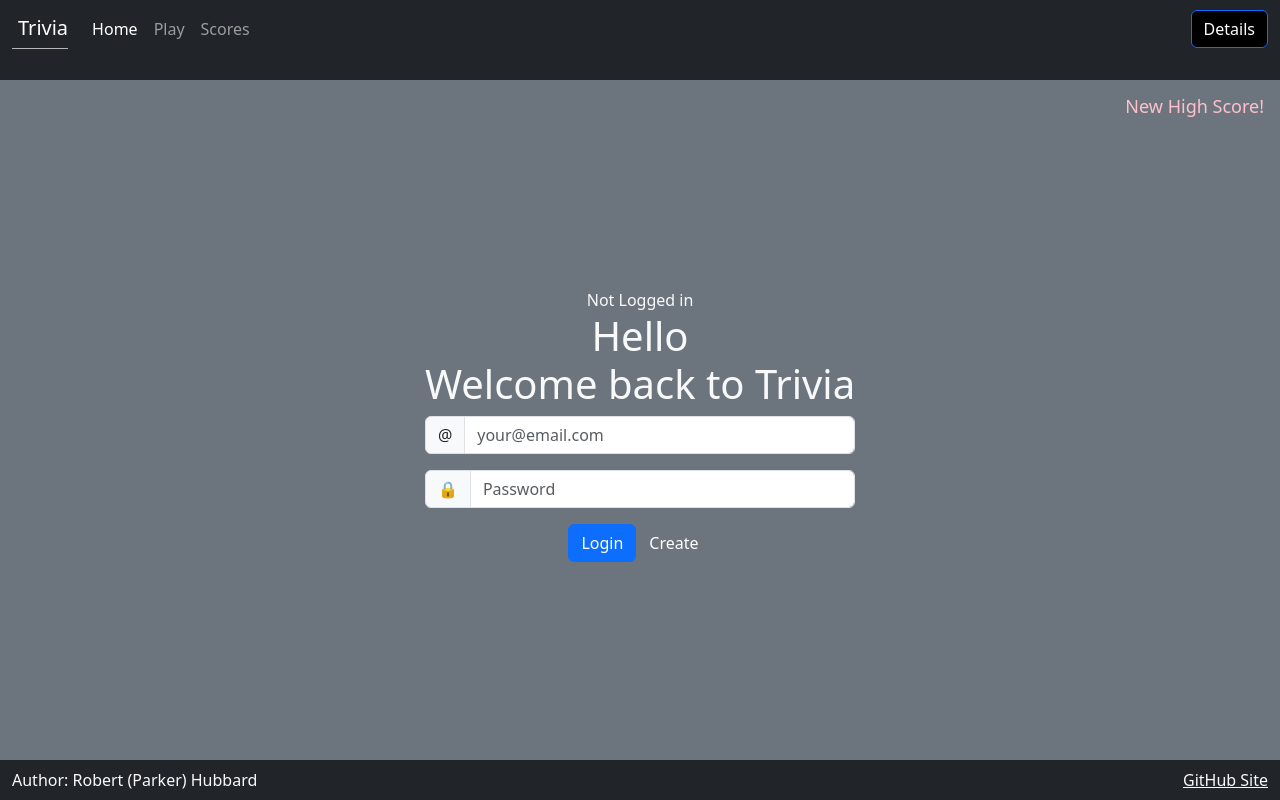
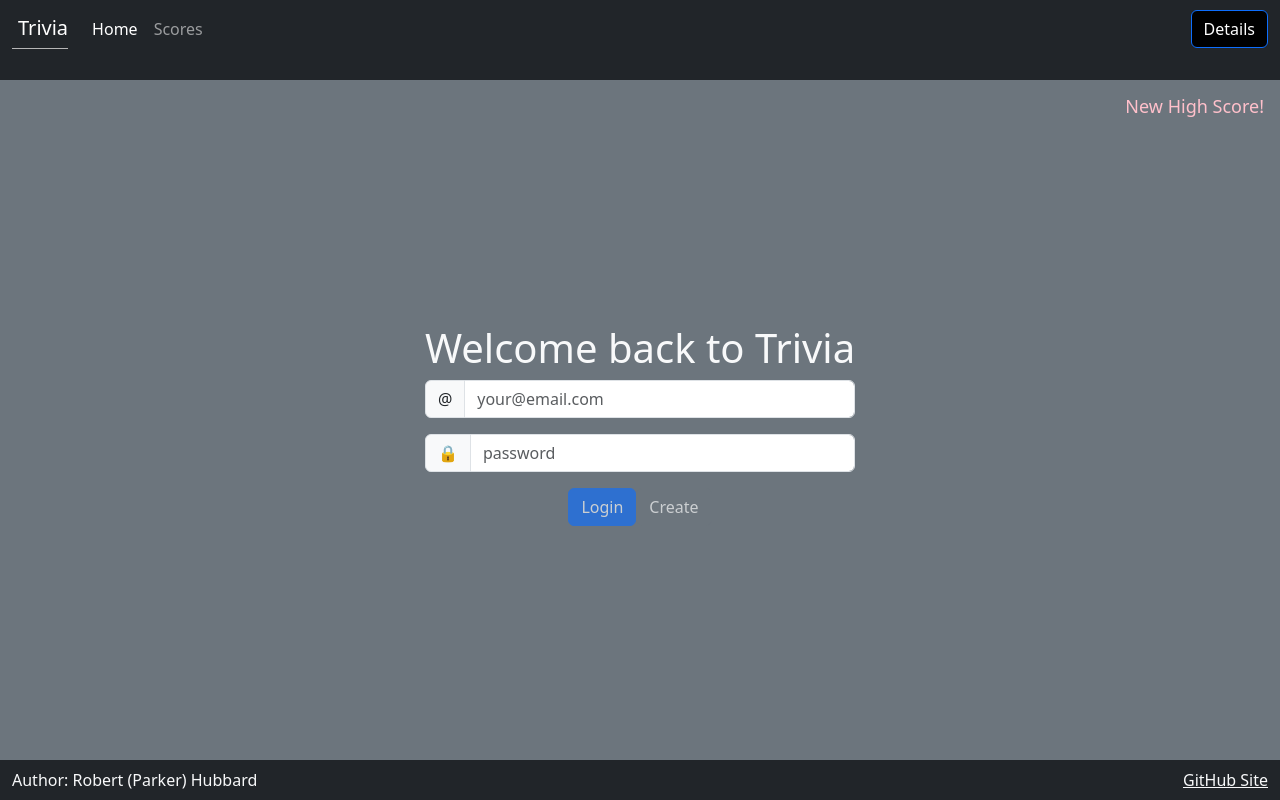
Before and after one commit to rhubba4863/startup, a React (Vite) app: page /login in a window 1280 px wide. Built offline with nearby package versions, Linux system fonts and the light colour scheme.

Commit message:
Login Username reaches all pages

```diff
--- a/package.json
+++ b/package.json
@@ -2,6 +2,7 @@
   "dependencies": {
     "bootstrap": "^5.3.3",
     "react": "^19.0.0",
+    "react-bootstrap": "^2.10.9",
     "react-dom": "^19.0.0",
     "react-router-dom": "^7.1.5"
   },
--- a/src/app.jsx
+++ b/src/app.jsx
@@ -27,6 +27,8 @@ export default function App() {
   // async function vs function
   function firstTry(){
     console.log("first print");
+    console.log("X STATE"+currentVerification+"X");
+    console.log("X STATE"+verifiedState+"X");
 
     // saveScore(7);
     // saveScore(95);
@@ -34,14 +36,17 @@ export default function App() {
     // saveScore(20);
     //RPH - Clear the local storage
     //localStorage.clear('scores');
+    // userName =
+    console.log("A"+userName+"A");
+    console.log("B"+localStorage.getItem('userName')+"B");
   }
 
   firstTry();
 
 
   async function saveScore(score) {
-    // const [userName, setUserName] = React.useState(localStorage.getItem('userName') || '');
-    const userName = "Jack";
+    const [userName, setUserName] = React.useState(localStorage.getItem('userName') || '');
+    //const userName = "Jack";
 
     const date = new Date().toLocaleDateString();
     const newScore = { name: userName, score: score, date: date };
@@ -49,7 +54,6 @@ export default function App() {
     // console.log("A1) " + newScore.name);
     // console.log("2) " + newScore.date);
     // console.log("3) " + newScore.score);
-
 
     //Storage of scores
     let scores = [];
@@ -97,22 +101,16 @@ export default function App() {
                   <li className="nav-item">
                     <NavLink className="nav-link" aria-current="page" to='login'>Home</NavLink>
                   </li>
-                  <li className="nav-item">
-                    <NavLink className="nav-link" to='play'>Play</NavLink>
-                  </li>
+                  {/* RPH - Currently not working */}
+                  {verifiedState === verifiedState.Verified && (
+                    <li className="nav-item">
+                      <NavLink className="nav-link" to='play'>Play</NavLink>
+                    </li>
+                  )}
                   <li className="nav-item">
                     <NavLink className="nav-link" to='scores'>Scores</NavLink>
                   </li>
-
-                  {/* <!-- <li class="nav-item">
-                    <a class="nav-link disabled" href="#" tabindex="-1" aria-disabled="true">Disabled</a>
-                  </li> --> */}
                 </ul>
-                {/* <!-- <form class="d-flex">
-                  <input class="form-control me-2" type="search" placeholder="Search" aria-label="Search">
-                  <button class="btn btn-outline-success" type="submit">Search</button>
-                </form> --> */}
-
 
                 {/* <!-- Button trigger modal --> */}
                 <button type="button" className="btn btn-primary" data-bs-toggle="modal"
@@ -120,11 +118,6 @@ export default function App() {
                   Details
                 </button>
               </div>
-              {/* <!-- Button trigger modal --> */}
-              {/* <button type="button" className="btn btn-primary" data-bs-toggle="modal"
-              data-bs-target="#exampleModal" id="modal-load-button">
-                .....
-              </button> */}
             </div>
           </nav>
 
--- a/src/login/login.jsx
+++ b/src/login/login.jsx
@@ -14,7 +14,9 @@ export function Login({ userName, verifiedState, onVerifyChange }) {
       <h2 className="new-high-score">New High Score!</h2>
 
       <div>
-        {/* Decide which Login page to show  */}
+        {/* Decide which Login page/features to show  */}
+
+        {verifiedState !== UserIdentification.Unknown && <h1>Welcome back to Trivia</h1>}
 
         {verifiedState === UserIdentification.Verified && (
           <Verified userName={userName} onLogout={() =>
@@ -31,7 +33,7 @@ export function Login({ userName, verifiedState, onVerifyChange }) {
         )}
 
 
-        <h1>Hello <br></br>Welcome back to Trivia</h1>
+        {/* <h1>Hello <br></br>Welcome back to Trivia</h1>
         <form method="get" action="play.html">
           <div className="input-group mb-3">
             <span className="input-group-text">@</span>
@@ -43,7 +45,7 @@ export function Login({ userName, verifiedState, onVerifyChange }) {
           </div>
           <button type="submit" className="btn btn-primary">Login</button>
           <button type="submit" className="btn btn-secondary">Create</button>
-        </form>
+        </form> */}
       </div>
     </main>
   );
--- a/src/login/nonverified.jsx
+++ b/src/login/nonverified.jsx
@@ -1,18 +1,35 @@
 import React from 'react';
 import { useNavigate } from 'react-router-dom';
 import Button from 'react-bootstrap/Button';
-import { MessageDialog } from './messageDialog';
+// import { MessageDialog } from './messageDialog';
 
 
 // import Button from 'react-bootstrap/Button';
 //import './nonverified.css';
+import { UserIdentification } from './userIdentification';
+
 
 //RPH - Not yet logged in
 export function NonVerified(props) {
+  //RPH - Carry the variables over
+  const [userName, setUserName] = React.useState(props.userName);
+  const [password, setPassword] = React.useState('');
+  // const [displayError, setDisplayError] = React.useState(null);
+
+
+  //RPH - Set initial variables, start at "Not Logged In" version
+  const currentVerification = userName ? UserIdentification.Verified :  UserIdentification.Unverified;
+  const [verifiedState, setVerificationState] = React.useState(currentVerification);
+
 
   async function loginUser() {
     localStorage.setItem('userName', userName);
     props.onLogin(userName);
+
+    //Get The variables
+    // const scoresText = localStorage.getItem('userName');
+    // console.log("Username = "+scoresText);
+    firstTry();
   }
 
   async function createUser() {
@@ -20,8 +37,86 @@ export function NonVerified(props) {
     props.onLogin(userName);
   }
 
+  // async function vs function
+  function firstTry(){
+    console.log("first print");
+    console.log("X"+currentVerification+"X");
+    console.log("X"+verifiedState+"X");
 
-  return(
-    <div>Not Logged in</div>
+    saveScore(7);
+    saveScore(95);
+    saveScore(76);
+    saveScore(20);
+    //RPH - Clear the local storage
+    //localStorage.clear('scores');
+
+    // userName =
+    console.log("A"+userName+"A");
+    console.log("B"+localStorage.getItem('userName')+"B");
+  }
+
+  function saveScore(score) {
+    //const [userName, setUserName] = React.useState(localStorage.getItem('userName') || '');
+    //const userName = "Jack";
+    const userName = localStorage.getItem('userName');
+
+
+    const date = new Date().toLocaleDateString();
+    const newScore = { name: userName, score: score, date: date };
+
+    // console.log("A1) " + newScore.name);
+    // console.log("2) " + newScore.date);
+    // console.log("3) " + newScore.score);
+
+    //Storage of scores
+    let scores = [];
+    //Get the scores and split their individual pieces
+    const scoresText = localStorage.getItem('scores');
+    if (scoresText) {
+      scores = JSON.parse(scoresText);
+    }
+
+    scores.push(newScore);
+
+    // console.log("4) " + scores.length);
+
+    // Let other players know the game has concluded
+    // GameNotifier.broadcastEvent(userName, GameEvent.End, newScore);
+
+    // updateScoresLocal(newScore);
+
+    //Store the array back into localStorage
+    localStorage.setItem('scores', JSON.stringify(scores));
+
+    //RPH - Clear the local storage
+    //localStorage.clear('scores');
+
+  }
+
+  // return(
+  //   <div>Not Logged in</div>
+  // );
+
+  return (
+    <>
+      <div>
+        <div className='input-group mb-3'>
+          <span className='input-group-text'>@</span>
+          <input className='form-control' type='text' value={userName} onChange={(e) => setUserName(e.target.value)} placeholder='your@email.com' />
+        </div>
+        <div className='input-group mb-3'>
+          <span className='input-group-text'>🔒</span>
+          <input className='form-control' type='password' onChange={(e) => setPassword(e.target.value)} placeholder='password' />
+        </div>
+        <Button variant='primary' onClick={() => loginUser()} disabled={!userName || !password}>
+          Login
+        </Button>
+        <Button variant='secondary' onClick={() => createUser()} disabled={!userName || !password}>
+          Create
+        </Button>
+      </div>
+
+      {/* <MessageDialog message={displayError} onHide={() => setDisplayError(null)} /> */}
+    </>
   );
 }
--- /dev/null
+++ b/src/login/verified.css
@@ -0,0 +1,5 @@
+.playerName {
+  color: rgb(118, 190, 210);
+  font-size: 1.5em;
+  padding: 0.5em;
+}
--- a/src/login/verified.jsx
+++ b/src/login/verified.jsx
@@ -1,8 +1,8 @@
 import React from 'react';
 import { useNavigate } from 'react-router-dom';
 
-// import Button from 'react-bootstrap/Button';
-//import './verified.css';
+import Button from 'react-bootstrap/Button';
+import './verified.css';
 
 //RPH - Not yet logged in
 export function Verified(input) {
@@ -19,15 +19,13 @@ export function Verified(input) {
   */
   return(
     <div>
-      <div>Logged in</div>
-
-      {/* <div className='playerName'>{input.userName}</div>
+      <div className='playerName'>{input.userName}</div>
       <Button variant='primary' onClick={() => navigation('/play')}>
         Play
       </Button>
       <Button variant='secondary' onClick={() => logout()}>
         Logout
-      </Button> */}
+      </Button>
     </div>
   );
 }
```
Also changed, not shown: 1 other file (tests, documents, lock files or other folders).
